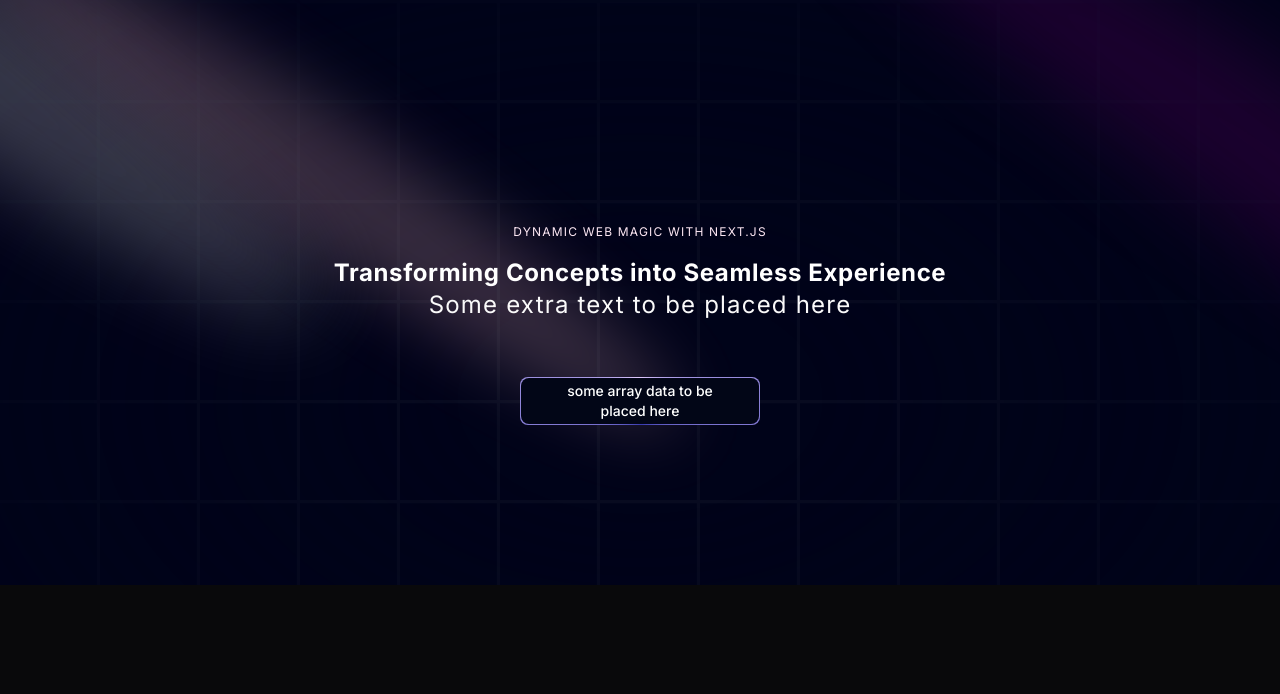
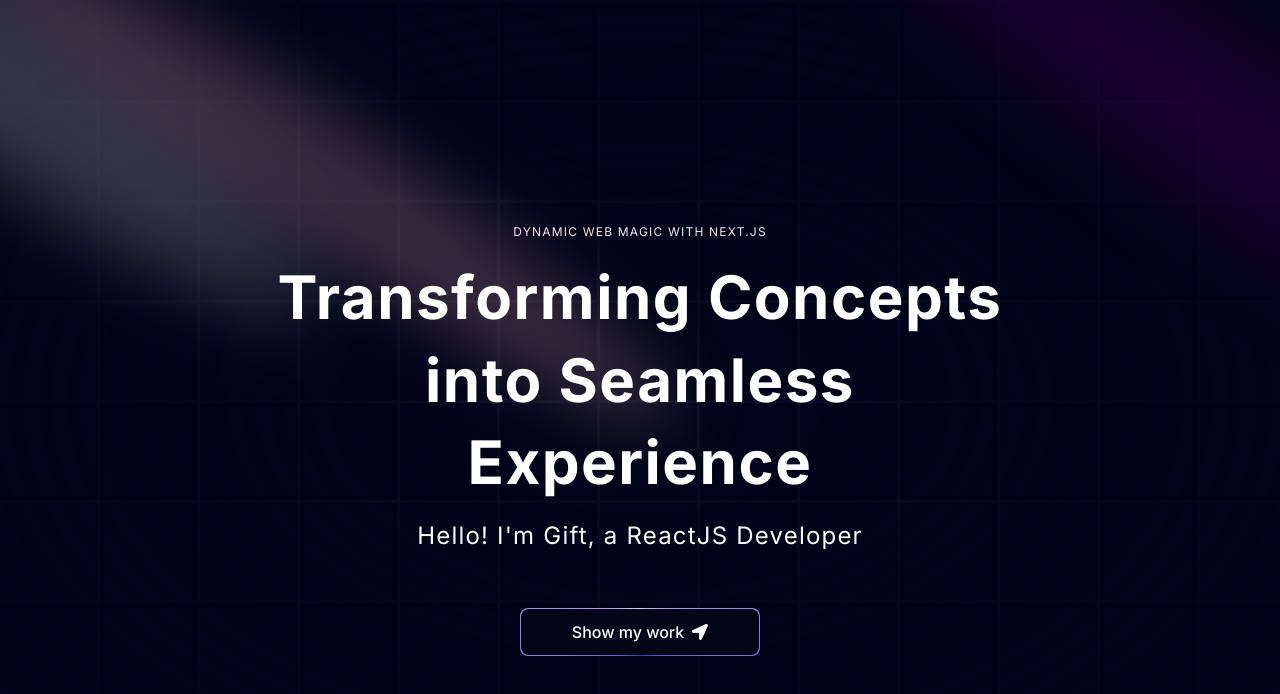
Before and after one commit to GiftMothusi/web_portfolio, a Next.js app: page / in a window 1280 px wide. Shown: the top 694 px of the page. Built offline with nearby package versions, Linux system fonts and the light colour scheme.

Commit message:
update to the magic button component

```diff
--- a/components/Hero.tsx
+++ b/components/Hero.tsx
@@ -2,6 +2,7 @@ import React from 'react'
 import { Spotlight } from './ui/Spotlight'
 import { TextGenerateEffect } from './ui/TextGenerateEffect'
 import MagicButton from './MagicButton'
+import { FaLocationArrow } from 'react-icons/fa'
 
 
 const Hero = () => {
@@ -25,11 +26,13 @@ const Hero = () => {
                 <TextGenerateEffect className="text-center text-[40px] md:text-5xl lg:text-6xl" words="Transforming Concepts into Seamless Experience"/>
 
                 <p className='text-center md:tracking-wider mb-4 text-sm md:text-lg lg:text-2xl'>
-                    Some extra text to be placed here
+                    Hello! I&apos;m Gift, a ReactJS Developer
                 </p>
 
                 <a className='' href="#">
-                    <MagicButton/>
+                    <MagicButton title="Show my work" icon={<FaLocationArrow width={50} height={50}/>}
+                        position='right'
+                    />
                 </a>
 
             </div>
--- a/components/MagicButton.tsx
+++ b/components/MagicButton.tsx
@@ -1,14 +1,15 @@
 import React from 'react'
 
-const MagicButton = () => {
+const MagicButton = ({title,icon,position,handleClick,otherClasses}:{title:string;icon:React.ReactNode;position:string;handleClick?:()=>void;otherClasses?:string}) => {
   return (
-    <button className='relative inline-flex h-12 w-full md:w-60 md:mt-10 overflow-hidden rounded-lg p-[1px] focus:outline-none'>
-      <span className='absolute inset-[-1000%] animate-[spin_2s_linear_infinite] bg-[conic-gradient(from_90deg_at_50%_50%,#E2CBFF_0%,#393BB2_50%,#E2CBFF_100%)]'/>
-
-      <span className={`inline-flex h-full w-full cursor-pointer items-center justify-center rounded-lg bg-slate-950 px-7 text-sm font-medium text-white backdrop-blur-3xl gap-2 ${{}}`}>
-        some array data to be placed here
-      </span>
-    </button>
+    <button className="w-full relative inline-flex h-12 overflow-hidden rounded-lg p-[1px] focus:outline-none md:w-60 md:mt-10">
+    <span className="absolute inset-[-1000%] animate-[spin_2s_linear_infinite] bg-[conic-gradient(from_90deg_at_50%_50%,#E2CBFF_0%,#393BB2_50%,#E2CBFF_100%)]" />
+    <span className={`inline-flex h-full w-full cursor-pointer items-center justify-center rounded-lg bg-slate-950 px-7text-sm font-medium text-white backdrop-blur-3xl gap-2 ${otherClasses}`}>
+     {position==='left' && icon}
+     {title}
+     {position==='right' && icon}
+    </span>
+  </button>
   )
 }
 
--- a/components/ui/TextGenerateEffect.tsx
+++ b/components/ui/TextGenerateEffect.tsx
@@ -44,8 +44,8 @@ export const TextGenerateEffect = ({
 
   return (
     <div className={cn("font-bold", className)}>
-      <div className="mt-4">
-        <div className=" dark:text-white text-black text-2xl leading-snug tracking-wide">
+      <div className="my-4">
+        <div className=" dark:text-white text-black leading-snug tracking-wide">
           {renderWords()}
         </div>
       </div>
--- a/package.json
+++ b/package.json
@@ -16,6 +16,7 @@
     "next-themes": "^0.3.0",
     "react": "^18",
     "react-dom": "^18",
+    "react-icons": "^5.2.1",
     "tailwind-merge": "^2.3.0",
     "tailwindcss-animate": "^1.0.7"
   },
```
Also changed, not shown: 1 other file (tests, documents, lock files or other folders).
